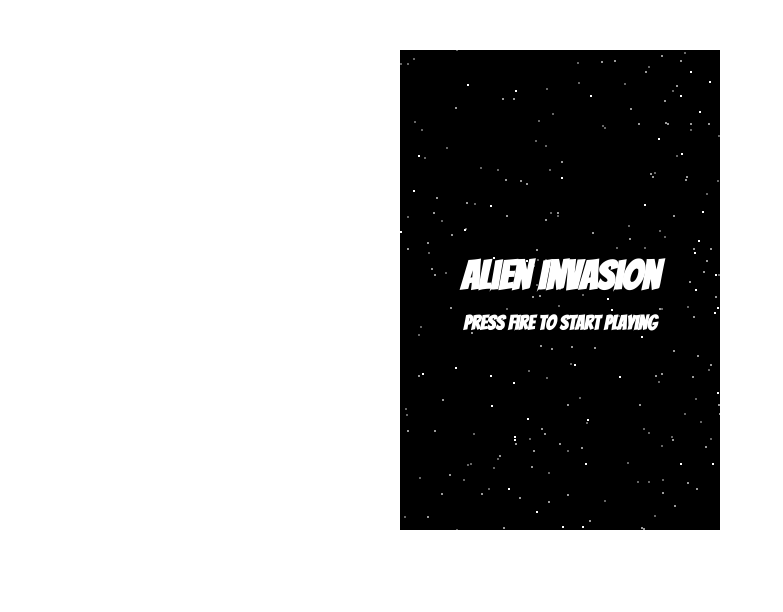
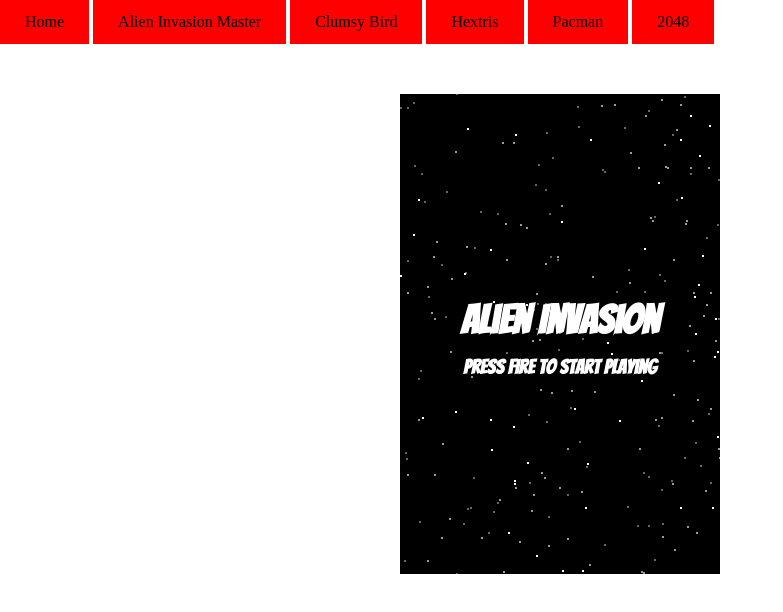
Before and after one commit to zachmm03/ZMGames, a plain HTML site: page AlienInvasion-master/main.html in a window 1280 px wide. Shown: the whole page, without its empty margins (0-783 px from the left). Drawn offline with Linux system fonts and the light colour scheme.

Commit message:
Update main.html

```diff
--- a/AlienInvasion-master/main.html
+++ b/AlienInvasion-master/main.html
@@ -10,6 +10,16 @@
   <meta name="apple-mobile-web-app-status-bar-style" content="black-translucent">
 </head>
 <body>
+  <div>
+     <a style="text-decoration:none; padding: 14px 25px; background-color: red; display: inline-block; color:black;" href="https://zachmm03.github.io/ZMGames/index.html">Home</a>
+     <a style="text-decoration:none; padding: 14px 25px; background-color: red; display: inline-block; color:black;" href="https://zachmm03.github.io/ZMGames/AlienInvasion-master/main.html">Alien Invasion Master</a>
+     <a style="text-decoration:none; padding: 14px 25px; background-color: red; display: inline-block; color:black;" href="clumsy-bird-master/main.html
+">Clumsy Bird</a>
+     <a style="text-decoration:none; padding: 14px 25px; background-color: red; display: inline-block; color:black;" href="hextris-gh-pages/main.html
+">Hextris</a>
+     <a style="text-decoration:none; padding: 14px 25px; background-color: red; display: inline-block; color:black;" href="https://zachmm03.github.io/ZMGames/pacman-canvas-master/index.htm">Pacman</a>
+     <a style="text-decoration:none; padding: 14px 25px; background-color: red; display: inline-block; color:black;" href="https://zachmm03.github.io/ZMGames/2048-master/main.html">2048</a>
+    </div>
   <div id='container'>
     <canvas id='game' width='320' height='480'></canvas>
   </div>
```
